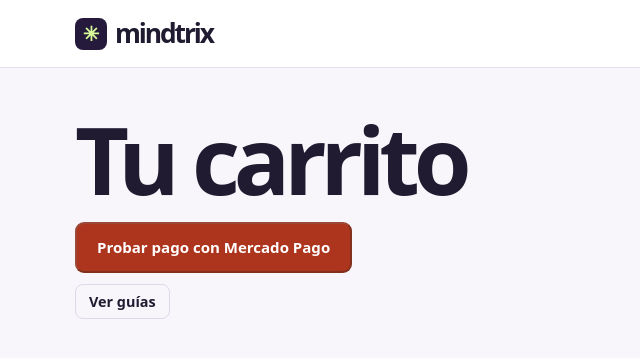
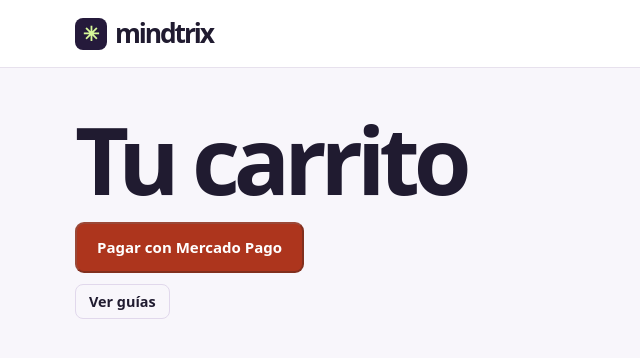
Before and after one commit to mdherrero81/mindtrix, a plain HTML site: page dist/carrito/index.html in a window 1280 px wide. Shown: the whole page, without its empty margins (0-640 px from the left). Drawn offline with Linux system fonts and the light colour scheme.

Commit message:
Preparar Mindtrix para cobros reales y actualizar la portada

```diff
--- a/dist/carrito/index.html
+++ b/dist/carrito/index.html
@@ -15,7 +15,7 @@
   <h1>Tu carrito</h1>
   <ul id="carrito-productos"></ul>
   <p id="carrito-total"></p>
-  <button type="button" class="button" id="carrito-pagar" disabled>Probar pago con Mercado Pago</button>
+  <button type="button" class="button" id="carrito-pagar" disabled>Pagar con Mercado Pago</button>
   <p id="carrito-estado" role="status"></p>
   <section id="carrito-descargas" aria-labelledby="titulo-descargas" hidden>
     <h2 id="titulo-descargas">Tus descargas</h2>
```
